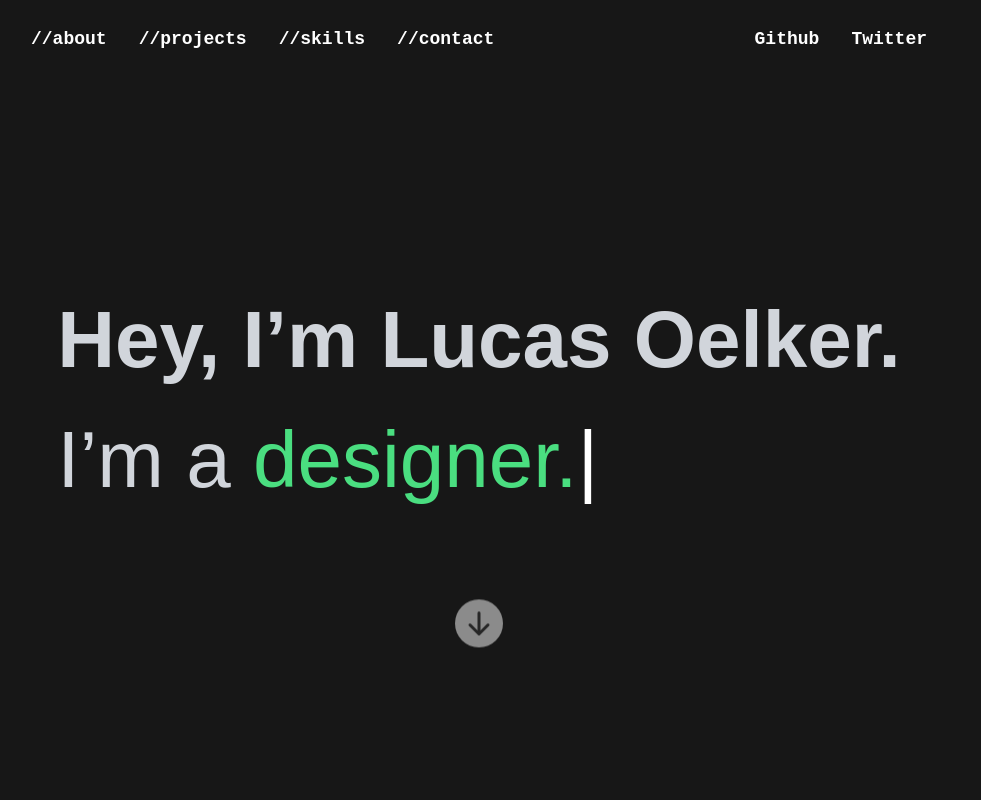
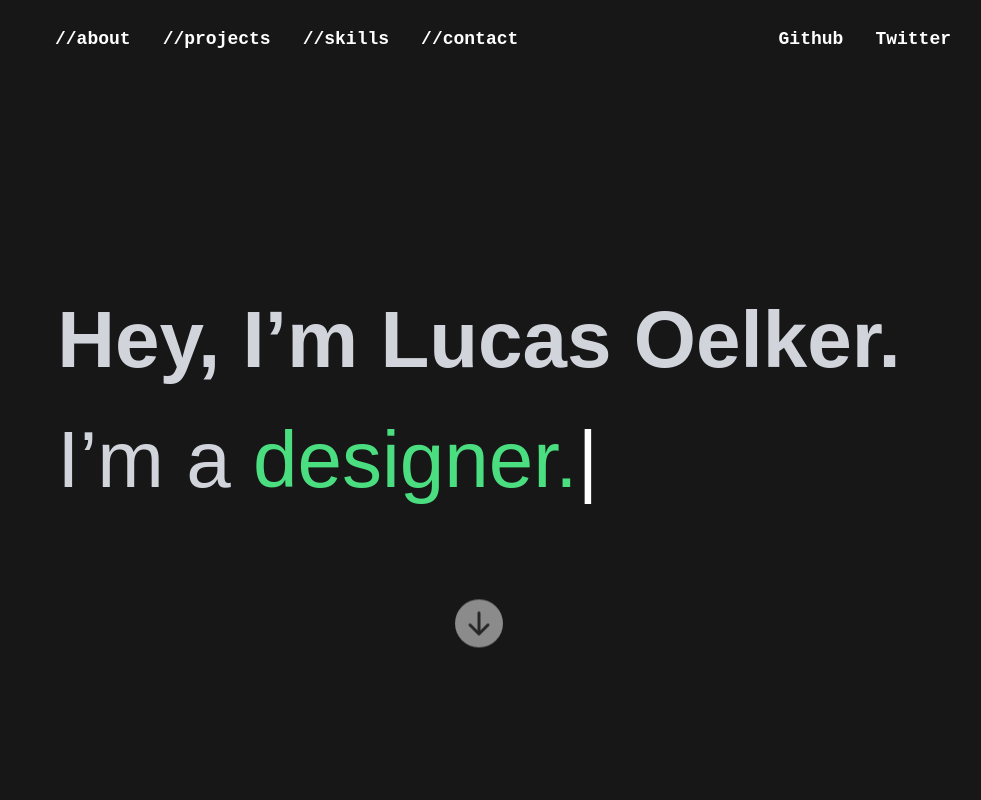
Before and after one commit to LucasOe/portfolio, a React (Vite) app: page / in a window 1280 px wide. Shown: the top 800 px of the page, without its empty margins (161-1142 px from the left). Built offline with nearby package versions, Linux system fonts and the light colour scheme.

Commit message:
Add bg-color to index.html

```diff
--- a/index.html
+++ b/index.html
@@ -1,5 +1,5 @@
 <!doctype html>
-<html lang="en">
+<html lang="en" class="bg-neutral-900 px-6">
 	<head>
 		<meta charset="UTF-8" />
 		<link rel="icon" type="image/svg+xml" href="/favicon.png" />
--- a/src/components/Footer.tsx
+++ b/src/components/Footer.tsx
@@ -2,8 +2,8 @@ import { HashLink } from "react-router-hash-link";
 
 export default function Footer() {
 	return (
-		<div className="absolute bottom-0 flex w-full justify-center">
-			<div className="prose prose-invert p-4">
+		<div className="absolute bottom-0 m-6 flex w-full justify-center">
+			<div className="prose prose-invert">
 				<HashLink to="/privacy#" className="focus rounded-sm no-underline outline-none">
 					Privacy Policy
 				</HashLink>
--- a/src/components/Navbar.tsx
+++ b/src/components/Navbar.tsx
@@ -29,8 +29,8 @@ export default function Navbar() {
 	}, []);
 
 	return (
-		<div className="absolute top-0 w-full">
-			<div className="my-6 flex justify-between">
+		<div className="absolute top-0 m-6 w-full">
+			<div className="flex justify-between">
 				{/* Hamburger Menu */}
 				<div className="block md:hidden">
 					<motion.button
--- a/src/main.tsx
+++ b/src/main.tsx
@@ -35,7 +35,7 @@ const router = createBrowserRouter([
 const root = ReactDOM.createRoot(document.getElementById("root") as Element);
 root.render(
 	<StrictMode>
-		<div className="flex min-h-screen flex-col items-center justify-center bg-neutral-900 px-6">
+		<div className="flex min-h-screen flex-col items-center justify-center">
 			<div className="prose prose-lg prose-invert relative max-w-4xl prose-p:text-neutral-200">
 				<RouterProvider router={router} />
 			</div>
--- a/tailwind.config.js
+++ b/tailwind.config.js
@@ -1,6 +1,6 @@
 /** @type {import('tailwindcss').Config} */
 module.exports = {
-	content: ["./src/**/*.{js,jsx,ts,tsx}"],
+	content: ["./src/**/*.{js,jsx,ts,tsx}", "index.html"],
 	theme: {
 		extend: {
 			fontFamily: {
```
